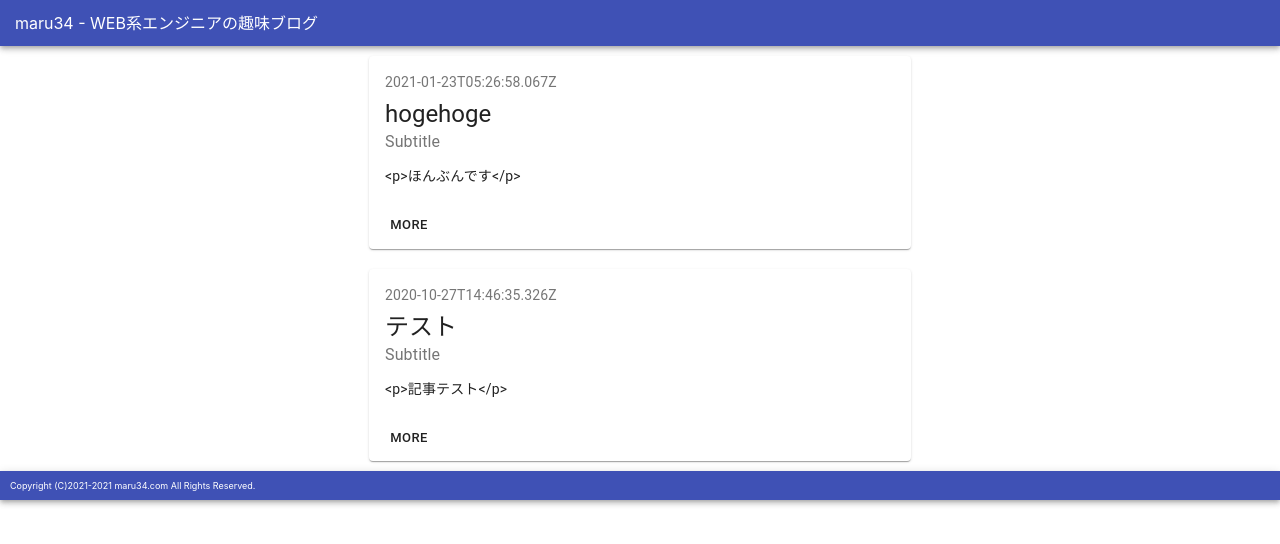
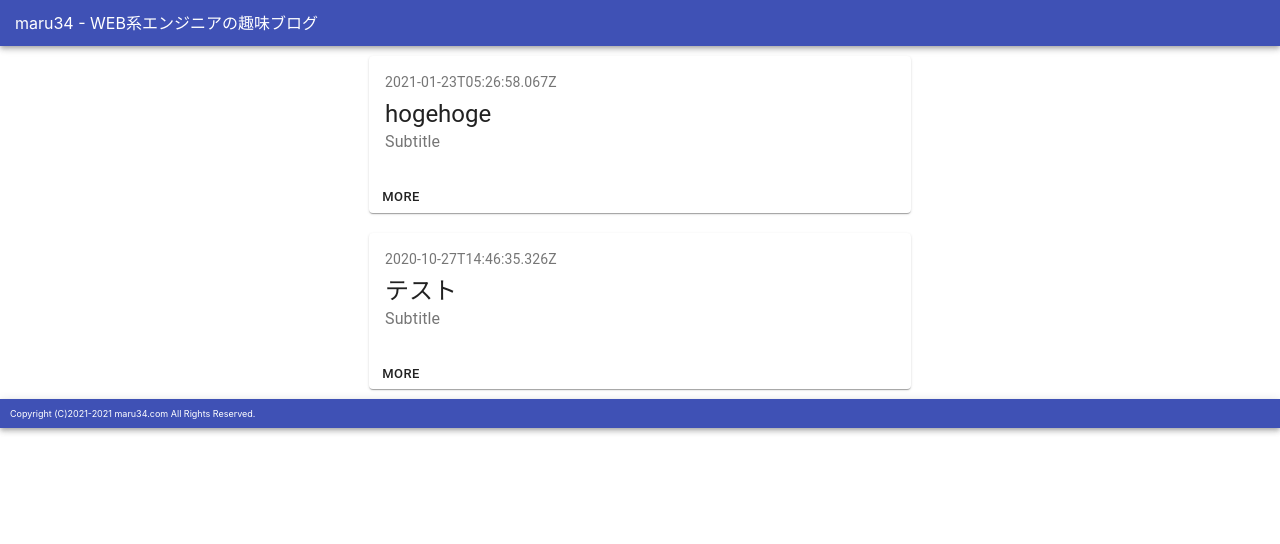
Before and after one commit to acio-o9/contents, a Next.js app in the folder src/application/: page / in a window 1280 px wide. Shown: the top 544 px of the page. Built offline with nearby package versions, Linux system fonts and the light colour scheme.

Commit message:
[feat] connect article pages

```diff
--- a/src/application/components/ArticleList.tsx
+++ b/src/application/components/ArticleList.tsx
@@ -6,6 +6,7 @@ import CardActions from '@material-ui/core/CardActions';
 import CardContent from '@material-ui/core/CardContent';
 import Button from '@material-ui/core/Button';
 import Typography from '@material-ui/core/Typography';
+import {Link} from '@material-ui/core';
 
 interface Props extends WithStyles<typeof styles> {
   articles: Array<any>;
@@ -29,6 +30,7 @@ const ArticleList: FC<Props> = ({ articles, classes }) => {
       <ul>
         {articles.map((article: any, index: number) => (
           <li key={index}>
+            <Link href={`/articles/${article.id}`}>
               <Card className={classes.root}>
                 <CardContent>
                   <Typography className={classes.title} color="textSecondary" gutterBottom>
@@ -40,14 +42,10 @@ const ArticleList: FC<Props> = ({ articles, classes }) => {
                   <Typography className={classes.pos} color="textSecondary">
                     Subtitle
                   </Typography>
-                <Typography variant="body2" component="p">
-                    {article.body}
-                </Typography>
                 </CardContent>
-              <CardActions>
                 <Button size="small">More</Button>
-              </CardActions>
               </Card>
+            </Link>
           </li>
         ))}
       </ul>
```
Lines whose indentation alone changed are shown as unchanged.
